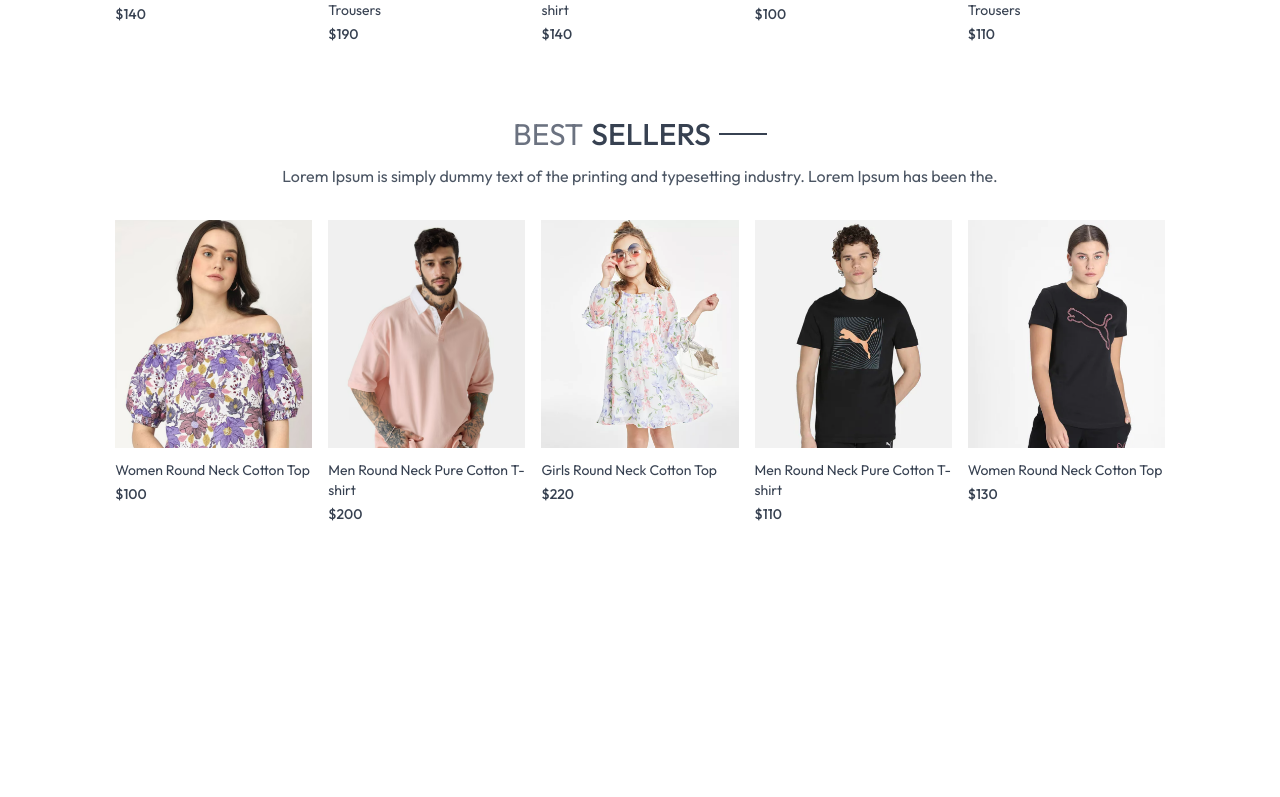
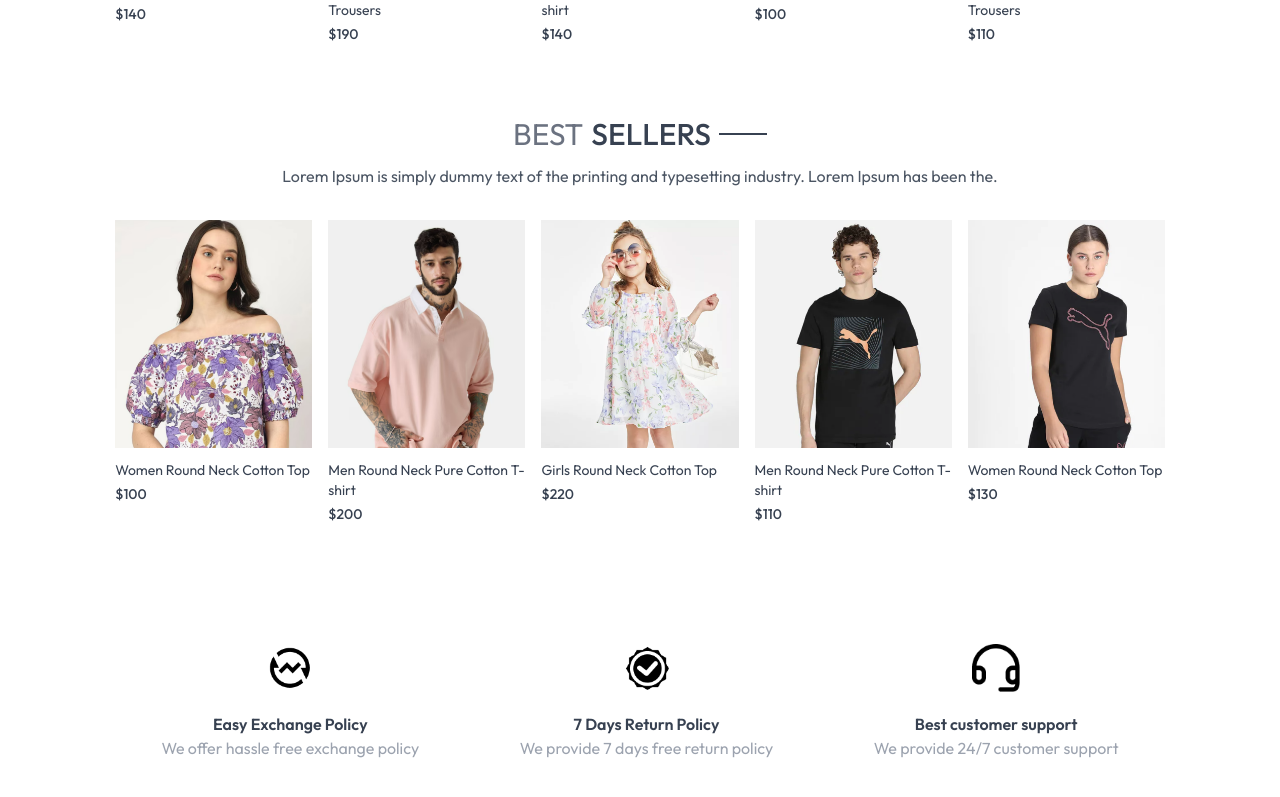
Before and after one commit to ncc02/clother_shop, a React (Vite) app: page / in a window 1280 px wide. Shown: the part 1265-2062 px from the top of the page. Before the commit the page ends 1829 px from the top, so only its background shows below. Built offline with nearby package versions, Linux system fonts and the light colour scheme.

Commit message:
feature/OurPolicy

```diff
--- /dev/null
+++ b/src/components/OurPolicy.jsx
@@ -0,0 +1,26 @@
+import React from 'react'
+import { assets } from '../assets/assets'
+
+const OurPolice = () => {
+  return (
+    <div className='flex flex-col sm:flex-row justify-around gap-12 sm:gap-2 text-center py-20 text-xs sm:text-sm  md:text-base text-gray-700'>
+      <div>
+        <img src={assets.exchange_icon} className='w-12 m-auto mb-5'/>
+            <p className='font-semibold'>Easy Exchange Policy</p>
+            <p className='text-gray-400'>We offer hassle free exchange policy</p>
+      </div>
+      <div>
+        <img src={assets.quality_icon} className='w-12 m-auto mb-5'/>
+            <p className='font-semibold'>7 Days Return Policy</p>
+            <p className='text-gray-400'>We provide 7 days free return policy</p>
+      </div>
+      <div>
+        <img src={assets.support_img} className='w-12 m-auto mb-5'/>
+            <p className='font-semibold'>Best customer support</p>
+            <p className='text-gray-400'>We provide 24/7 customer support</p>
+      </div>
+    </div>
+  )
+}
+
+export default OurPolice
--- a/src/pages/Home.jsx
+++ b/src/pages/Home.jsx
@@ -2,12 +2,16 @@
 import Hero from "../components/Hero";
 import LatestCollection from "../components/LatestCollection";
 import BestSeller from "../components/BestSeller";
+import OurPolicy from "../components/OurPolicy";
 const Home = () => {
-  return <div>
-    <Hero/>
-    <LatestCollection/>
-    <BestSeller />
-  </div>;
+  return (
+    <div>
+      <Hero />
+      <LatestCollection />
+      <BestSeller />
+      <OurPolicy />
+    </div>
+  );
 };
 
 export default Home;
```
